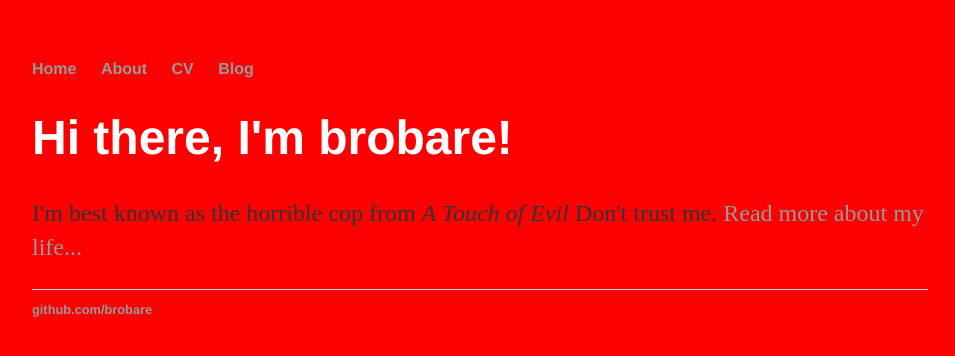
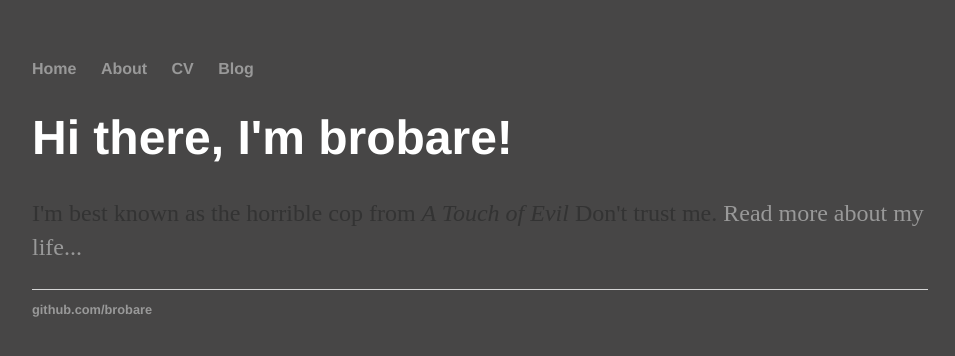
Before and after one commit to brobare/brobare.github.io, a Jekyll site: the page built from index.html, in a window 1280 px wide. Shown: the top 356 px of the page, without its empty margins (160-1115 px from the left). Built offline with Jekyll 4.4.1, drawn with Linux system fonts in a browser that asks for light colours.

Commit message:
udpating main.css

```diff
--- a/css/main.css
+++ b/css/main.css
@@ -1,7 +1,7 @@
 body {
     margin: 60px auto;
     width: 70%;
-    background-color: #fc0101;
+    background-color: #474646;
     color: #ffffff;
 }
 nav ul, footer ul {
```
